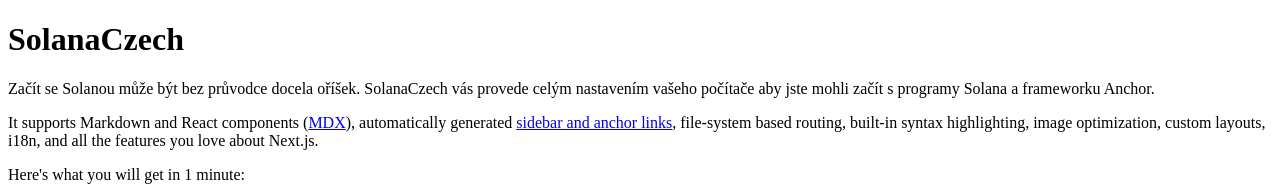
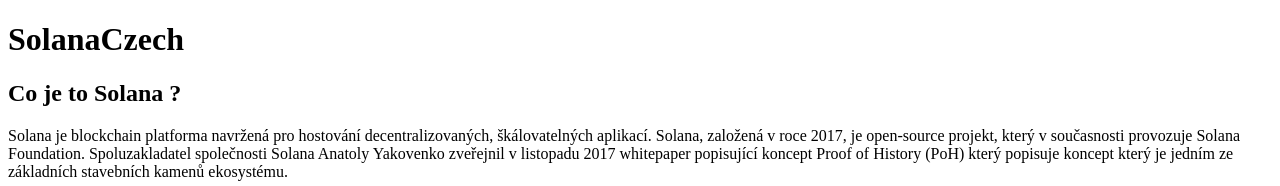
Before and after one commit to oliexe/solanaczech, a Next.js app: page / in a window 1280 px wide. Shown: the top 186 px of the page. Built offline with nearby package versions, Linux system fonts and the light colour scheme.

Commit message:
Update index.mdx

```diff
--- a/pages/index.mdx
+++ b/pages/index.mdx
@@ -1,6 +1,14 @@
 import Bleed from 'nextra-theme-docs/bleed'
 
 # SolanaCzech
+
+## Co je to Solana ?
+Solana je blockchain platforma navržená pro hostování decentralizovaných, škálovatelných aplikací. Solana, založená v roce 2017, je open-source projekt, který v současnosti provozuje Solana Foundation. Spoluzakladatel společnosti Solana Anatoly Yakovenko zveřejnil v listopadu 2017 whitepaper popisující koncept Proof of History (PoH) který popisuje koncept který je jedním ze základních stavebních kamenů ekosystému.
+
+## Proof of History (PoH)
+
+Solana kombinuje Proof-of-Stake s Proof-of-History (PoH), což mu dává jedinečný hybridní konsensus algoritmus. PoH zajišťuje, že blockchain je velmi rychlý, ale zároveň udržuje jeho zabezpečení decentralizované. Všechny události a transakce Solana jsou hašovány pomocí hašovací funkce SHA256. Pomocí této funkce vezme Solana vstup a vytvoří jedinečný výstup, který je extrémně obtížné předvídat. Solana přijme výstup transakce a použije jej jako vstup pro další hash. Posloupnost transakcí je nyní zabudována do hašovaného výstupu. Tento proces hašování vytváří dlouhý, nepřerušený řetězec hašovaných transakcí. Tato charakteristika vytváří jasnou, ověřitelnou sekvenci transakcí, které validátor přidá do bloku, aniž by potřeboval konvenční časové razítko. Hashování také trvá určitou dobu, což znamená, že validátoři mohou snadno zkontrolovat, kolik času uplynulo.
+
 
 Začít se Solanou může být bez průvodce docela oříšek. SolanaCzech vás provede celým nastavením vašeho počítače aby jste mohli začít s programy Solana a frameworku Anchor.
 
```
